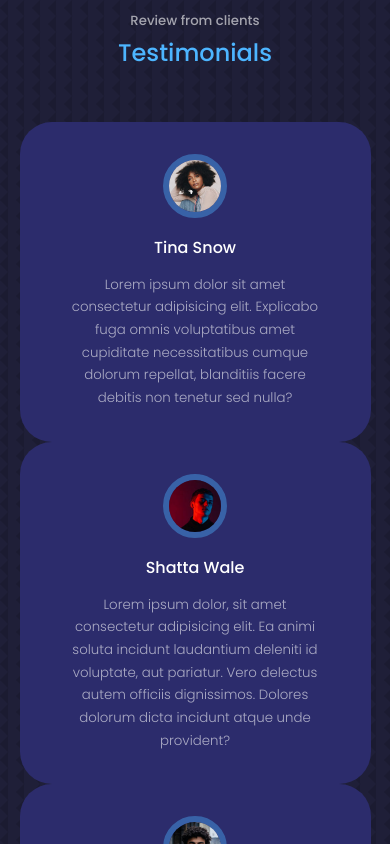
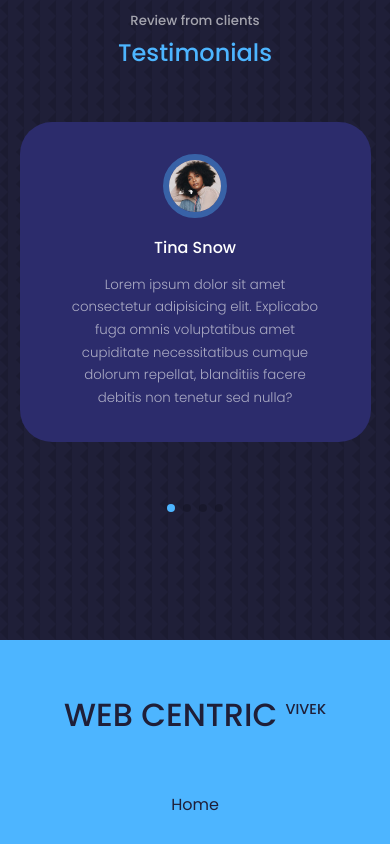
Before and after one commit to Vivekjaiswal43348/react-portfolio-1, a React (Create React App) app: page / in a window 390 px wide. Shown: the part 8160-9004 px from the top of the page. Built offline with nearby package versions, Linux system fonts and the light colour scheme.

Commit message:
responsive swiper js added in testimonials

```diff
--- a/package.json
+++ b/package.json
@@ -10,6 +10,7 @@
     "react-dom": "^18.2.0",
     "react-icons": "^4.7.1",
     "react-scripts": "5.0.1",
+    "swiper": "^9.0.5",
     "web-vitals": "^2.1.4"
   },
   "scripts": {
--- a/src/components/Testimonials/Testimonials.css
+++ b/src/components/Testimonials/Testimonials.css
@@ -1,5 +1,6 @@
 .container.testmonial_container {
   width: 40%;
+  padding-bottom: 4rem;
 }
 
 .client_avatar {
@@ -11,7 +12,7 @@
   border: 0.4rem solid var(--color-primary-varient);
 }
 
-.testimonial{
+.testimonial {
   background: var(--color-bg-varient);
   text-align: center;
   padding: 2rem;
@@ -19,7 +20,7 @@
   user-select: none;
   /* margin: 1rem; */
 }
-.client_review{
+.client_review {
   font-weight: 300;
   color: var(--color-light);
   display: block;
@@ -27,19 +28,22 @@
   margin: 0.8rem auto 0;
 }
 
+.swiper-pagination .swiper-pagination-bullet-active {
+  background: var(--color-primary);
+}
 /* Media Queris */
 
-@media screen and (max-width: 1024px){
+@media screen and (max-width: 1024px) {
   .container.testmonial_container {
     width: 40%;
   }
 }
 
-@media screen and (max-width: 600px){
+@media screen and (max-width: 600px) {
   .container.testmonial_container {
     width: var(--container-width-sm);
   }
-      .client_review{
+  .client_review {
     width: var(--container-width-sm);
   }
 }
--- a/src/components/Testimonials/Testimonials.jsx
+++ b/src/components/Testimonials/Testimonials.jsx
@@ -1,26 +1,37 @@
 import React from "react";
 import "./Testimonials.css";
-import Avatar1 from "./../../assets/avatar1.jpg";
 import { testiMonialsData } from "./TestimonialsData";
+import { Swiper, SwiperSlide } from "swiper/react";
+import { Pagination, Navigation } from "swiper";
+
+import "swiper/css";
+import "swiper/css/pagination";
 
 const Testimonials = () => {
   return (
     <section>
       <h5>Review from clients</h5>
       <h2>Testimonials</h2>
-      <div className="container testmonial_container">
+      <Swiper
+        modules={[Pagination]}
+        spaceBetween={40}
+        pagination={{ clickable: true }}
+        slidesPerView={1}
+        speed={2000}
+        className="container testmonial_container"
+      >
         {testiMonialsData.map(({ avatar, name, review }, index) => {
           return (
-            <article className="testimonial" key={index}>
+            <SwiperSlide className="testimonial" key={index}>
               <div className="client_avatar">
                 <img src={avatar} alt="" />
               </div>
               <h4>{name}</h4>
               <small className="client_review">{review}</small>
-            </article>
+            </SwiperSlide>
           );
         })}
-      </div>
+      </Swiper>
     </section>
   );
 };
--- a/src/components/Testimonials/TestimonialsData.js
+++ b/src/components/Testimonials/TestimonialsData.js
@@ -22,6 +22,6 @@ export const testiMonialsData = [
     {
         avatar: Avatar4,
         name: 'Nana Ama',
-        review: 'Lorem ipsum dolor, sit amet consectetur adipisicing elit. Ea animi soluta incidunt laudantium deleniti id voluptate, aut pariatur.'
+        review: 'Lorem ipsum dolor, sit amet consectetur adipisicing elit. Ea animi soluta incidunt laudantium deleniti id voluptate, aut pariatur. Lorem ipsum dolor, sit amet. Lorem ipsum dolor, sit amet!'
     }
 ]
```
Also changed, not shown: 1 other file (tests, documents, lock files or other folders). Lines whose indentation alone changed are shown as unchanged.
